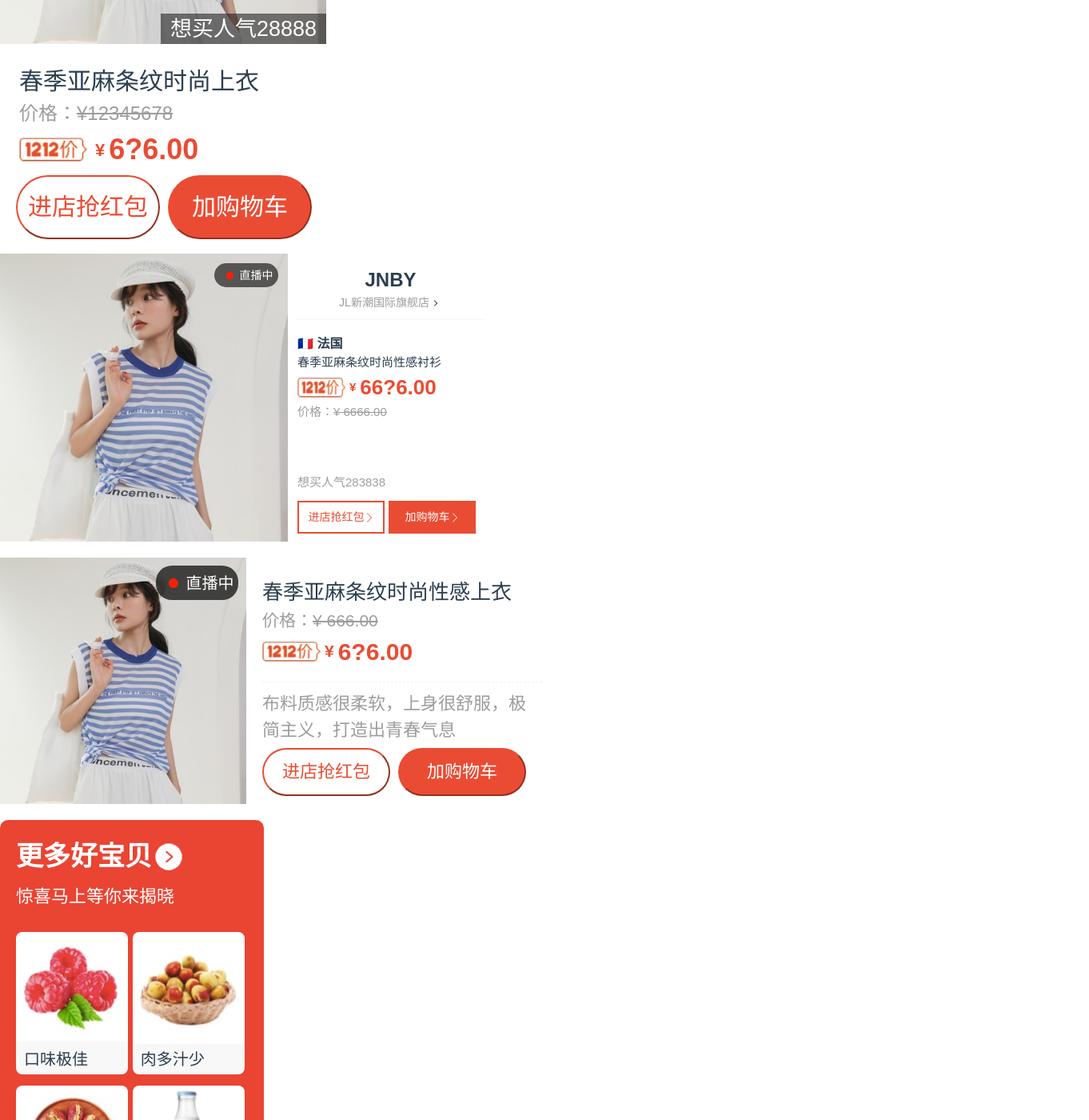
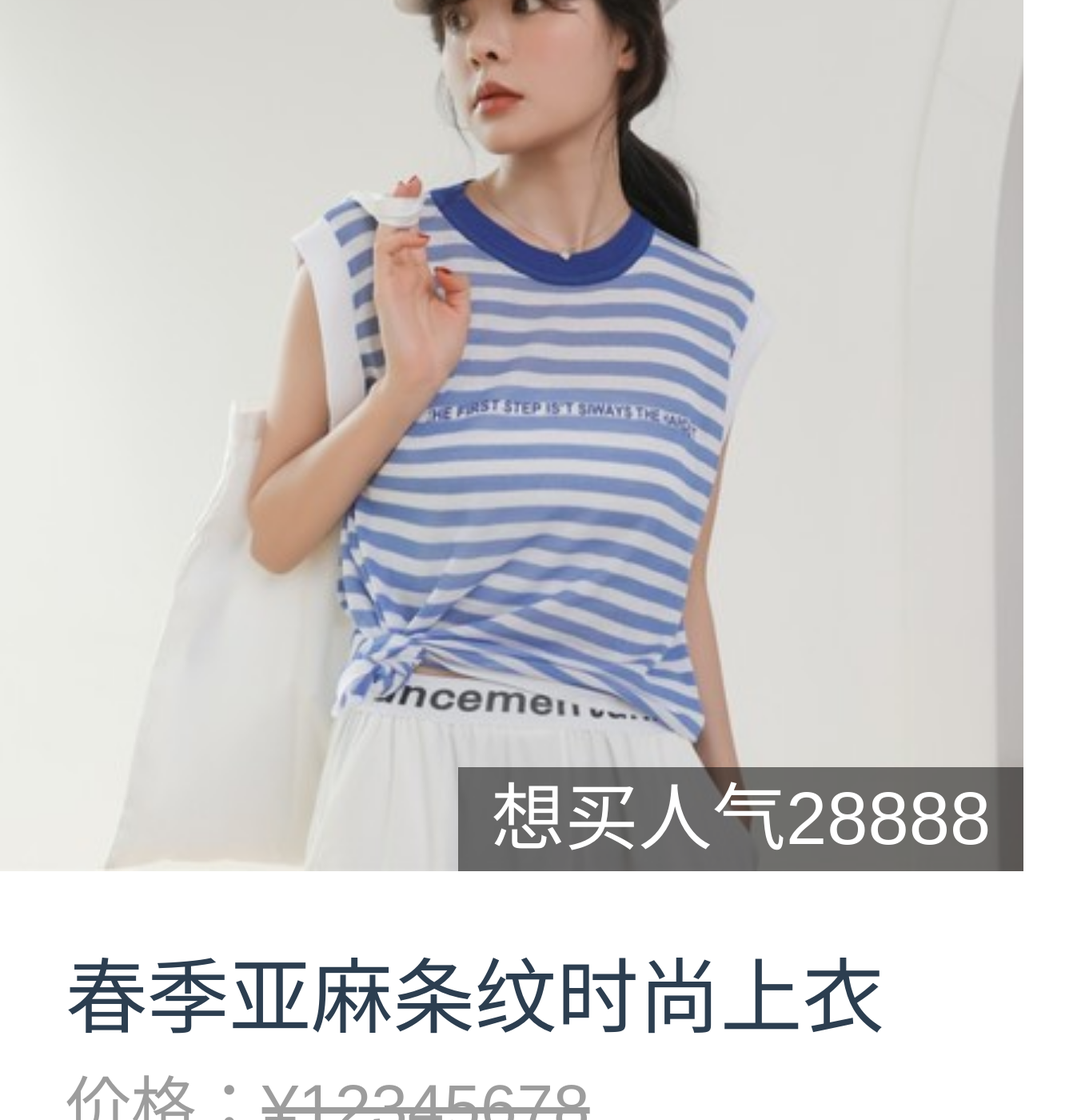
Before and after one commit to lixia9/lxl, a Vue app in the folder ljj/: page /#/goods in a window 1280 px wide. Shown: the part 480-1880 px from the top of the page at 80% size, 1362 px wide, since content can reach past the window. Built offline with nearby package versions, Linux system fonts and the light colour scheme.

Commit message:
布局优化

```diff
--- a/ljj/src/assets/public.css
+++ b/ljj/src/assets/public.css
@@ -4,9 +4,11 @@
     text-align: left;
     font-family:Arial, Verdana, Tahoma, "宋体", Helvetica, sans-serif;
     line-height: 150%;
+    font-size: 4vw;
 }
 img {
-    border: 0
+    border: 0;
+    max-width: 100%;
 }
 ul {
     clear:both;
@@ -44,7 +46,6 @@ button{
     justify-content: center;
     overflow: hidden;
     text-align: center;
-    font-size: 30px;
     border-color: #EA4C33;
 }
 .btn-buy{
--- a/ljj/src/components/Goods.vue
+++ b/ljj/src/components/Goods.vue
@@ -160,38 +160,38 @@ export default {
 </script>
 <style scoped>
     .firstStyle{
-        width: 408px;
-        height: 737px;
+        width: 100%;
+        height: 196vw;
     }
     .firstStyle .header{
         display: flex;
         align-items: center;
-        height: 67px;
-        padding-left: 24px;
-        border-top-right-radius: 25px;
-        border-top-left-radius: 25px;
+        height: 4.467rem;
+        padding-left: 1.6rem;
+        border-top-right-radius: 1.667rem;
+        border-top-left-radius: 1.667rem;
         background-color: #F5F5F5;
     }
     .firstStyle .header span{
-        font-size: 30px;
+        font-size: 2rem;
     }
     .firstStyle .header img{
-        width: 25px;
-        height: 25px;
-        margin-left: 5px;
+        width: 1.667rem;
+        height: 1.667rem;
+        margin-left: 0.333rem;
     }
     .firstStyle .banner{
         position: relative;
         width: 100%;
-        height: 408px;
+        height: 100vw;
     }
     .firstStyle .banner img {
-        width: 408px;
-        height: 408px;
+        width: 100%;
+        height: 100%;
     }
     .firstStyle .content{
         width: 100%;
-        margin-left: 24px;
+        margin-left: 1.6rem;
     }
     .firstStyle .banner div{
         position: absolute;
@@ -200,62 +200,65 @@ export default {
         display: flex;
         justify-content: center;
         align-items: center;
-        width: 207px;
-        height: 38px;
+        width: 13.8rem;
+        height: 2.533rem;
         color: white;
-        font-size: 27px;
+        font-size: 1.8rem;
         background-color: rgba(0,0,0,.5);
     }
     .firstStyle .title{
-        margin-top: 24px;
-        font-size: 30px;
+        margin-top: 1.6rem;
+        font-size: 2rem;
     }
     .firstStyle .productStatus{
-        font-size: 24px;
+        font-size: 1.6rem;
+    }
+    .firstStyle .productStatus span{
+        font-size: 1.6rem;
     }
     .firstStyle .productPrice{
-        font-size: 22px;
+        font-size: 1.467rem;
     }
     .firstStyle .productPrice img{
-        width: 85px;
-        height: 30px;
-        margin-right: 10px;
+        width: 5.667rem;
+        height: 2rem;
+        margin-right: 0.667rem;
     }
     .firstStyle .productPrice span{
-        margin-left: 5px;
-        font-size: 36px;
+        margin-left: 0.333rem;
+        font-size: 2.4rem;
     }
     .firstStyle .footer{
         display: flex;
         align-items: center;
-        margin-top: 5px;
-        margin-left: 20px;
+        margin-left: 0.333rem;
+        margin-left: 1.333rem;
         list-style: none;
     }
     .firstStyle .footer button{
-        height: 80px;
-        width: 180px;
-        font-size: 30px;
-        border-radius: 50px;
+        width: 11rem;
+        height: 5rem;
+        font-size: 1.8rem;
+        border-radius: 3.333rem;
     }
     .firstStyle .btn-buy{
-        margin-right: 10px;
+        margin-right: 0.667rem;
     }
 
 /* 第二张图布局 */
     .secondStyle{
-        width: 605px;
-        height: 360px;
+        width: 100%;
+        height: 59.5vw;
     }
     .secondStyle .left{
         position: relative;
         float: left;
-        width: 360px;
-        height: 360px;
+        width: 56vw;
+        height: 56vw;
     }
     .secondStyle .banner{
-        width: 360px;
-        height: 360px;
+        width: 100%;
+        height: 100%;
     }
     .secondStyle .shop{
         position: absolute;
@@ -264,28 +267,28 @@ export default {
         display: flex;
         justify-content: center;
         align-items: center;
-        width: 80px;
-        height: 30px;
-        margin-right: 12px;
-        margin-top: 12px;
-        border-radius: 20px;
+        width: 5.333rem;
+        height: 2rem;
+        margin-right: 0.8rem;
+        margin-top: 0.8rem;
+        border-radius: 1.333rem;
         color: white;
-        font-size: 14px;
+        font-size: 0.8rem;
         background-color: rgba(0,0,0,.6);
     }
     .secondStyle .shop img{
-        width: 25px;
-        height: 25px;
+        width: 1.667rem;
+        height: 1.667rem;
     }
     .secondStyle .right{
         position: relative;
         float: right;
-        width: 245px;
-        height: 360px;
+        width: 44vw;
+        height: 56vw;
     }
     .secondStyle .header{
-        padding-bottom: 10px;
-        margin-left: 12px;
+        padding-bottom: 0.3rem;
+        margin-left: 0.3rem;
         text-align: center;
         border-bottom:1px dashed #F0F0F0;
     }
@@ -296,8 +299,7 @@ export default {
         display: flex;
         align-items: center;
         justify-content: center;
-        margin-top: 15px;
-        font-size: 24px;
+        font-size: 1.2rem;
         font-weight: bold;
     }
     .secondStyle .summary{
@@ -305,83 +307,86 @@ export default {
         justify-content: center;
         align-items: center;
         color: #9D9D9D;
-        font-size: 14px;
+        font-size: 0.8rem;
     }
     .secondStyle .productPrice{
-        /* display: flex;
-        align-items: center;
-        color: #EA4C33; */
-        font-size: 15px;
-        /* font-weight: bold; */
+        font-size: 0.8rem;
     }
     .secondStyle .productPrice img{
-        width: 60px;
-        height: 25px;
-        margin-right: 5px;
+        width: 3.3rem;
+        height: 1.2rem;
+        margin-right: 0.333rem;
     }
     .secondStyle .productPrice span{
-        margin-left: 5px;
-        font-size: 26px;
-        /* font-family: Arial, Helvetica, sans-serif; */
+        margin-left: 0.333rem;
+        font-size: 1.3rem;
     }
     .secondStyle .main{
-        position: absolute;
-        margin-top: 10px;
-        margin-left: 12px;
+        margin-left: 0.3rem;
     }
     .productMade{
-        margin-top: 8px;
+        margin-top: 0.533rem;
+        font-size: 0.9rem;
         font-weight: bold;
     }
     .secondStyle .productTitle{
         overflow: hidden;
-        font-size: 15px;
+        white-space:nowrap;
+        text-overflow:ellipsis;
+        font-size: 0.8rem;
     }
     .secondStyle .productStatus{
-        font-size: 15px;
+        font-size: 0.8rem;
+    }
+    .secondStyle .productStatus span{
+        font-size: 0.8rem;
     }
     .secondStyle .footer{
         position: absolute;
-        bottom: 10px;
-        margin-left: 12px;
-        font-size: 15px;
+        bottom: 0;
+        width: 100%;
+        margin-left: 0.3rem;
     }
     .secondStyle .tips{
+        font-size: 0.6rem;
         color: #9D9D9D;
     }
     .secondStyle .btn{
-        margin-top: 12px;
+        margin-top: 0.2rem;
         display: flex;
     }
     .secondStyle .btn button{
-        width: 109px;
-        height: 41px;
-        font-size: 14px;
-        border: 2px solid #EA4C33;
+        width: 5rem;
+        height: 2rem;
+        border: 0.1rem solid #EA4C33;
     }
     .secondStyle .btn img{
         display: flex;
         align-items: center;
-        width: 12px;
-        height: 12px;
+        width: 0.5rem;
+        height: 0.5rem;
+    }
+    .secondStyle .btn span{
+        font-size: 0.6rem;
+        white-space:nowrap;
+        overflow:hidden;
     }
 
     /* 第三张图布局*/
     .thirdStyle{
-        width: 678px;
-        height: 308px;
-        margin-top: 20px;
+        width: 100%;
+        height: 45vw;
     }
     .thirdStyle .left{
         position: relative;
         float: left;
-        width: 308px;
-        height: 308px;
+        width: 45vw;
+        height: 45vw;
         background-color: gray;
     }
     .thirdStyle .banner{
-        width: 308px;
-        height: 308px;
+        width: 100%;
+        height: 100%;
     }
     .thirdStyle .shop{
         position: absolute;
@@ -390,135 +395,141 @@ export default {
         display: flex;
         justify-content: center;
         align-items: center;
-        width: 103px;
-        height: 43px;
-        margin-right: 10px;
-        margin-top: 10px;
-        border-radius: 20px;
+        width: 5.5rem;
+        height: 2rem;
+        margin-right: 0.667rem;
+        margin-top: 0.667rem;
+        border-radius: 1.333rem;
         color: white;
-        font-size: 20px;
-        background-color: rgba(0,0,0,0.7);
-
-
+        background-color: rgba(0,0,0,.7);
+    }
+    .thirdStyle .shop img{
+        width: 1.8rem;
+        height: 1.8rem;
     }
     .thirdStyle .right{
         position: relative;
         float: right;
-        width: 370px;
-        height: 308px;
+        width: 55vw;
+        height: 45vw;
     }
     .thirdStyle .header{
-        margin-left: 20px;
-        padding-bottom: 15px;
+        margin-left: 0.6rem;
+        padding-bottom: 0.5rem;
         border-bottom: 1px dashed #F0F0F0;
     }
-    .thirdStyle .header div{
-        height: 33%;
-    }
     .thirdStyle .productTitle{
-        margin-top: 24px;
-        font-size: 26px;
+        margin-top: 0.3rem;
     }
     .thirdStyle .productStatus{
-        font-size: 21px;
+        font-size: 0.8rem;
+    }
+    .thirdStyle .productStatus span{
+        font-size: 0.8rem;
     }
     .thirdStyle .productPrice{
-        /* display: flex;
-        align-items: center;
-        color: #EA4C33; */
-        font-size: 21px;
-        /* font-weight: bold; */
+        font-size: 0.8rem;
     }
     .thirdStyle .productPrice img{
-        widows: 70px;
-        height: 25px;
-        margin-right: 5px;
-        margin-top: 5px;
-        margin-bottom: 5px;
+        width: 2.6rem;
+        height: 1.2rem;
+        margin-right: 0.33rem;
+        margin-top: 0.33rem;
+        margin-bottom: 0.33rem;
     }
     .thirdStyle .productPrice span{
-        margin-left: 5px;
-        font-size: 30px;
-        /* font-family: Arial, Helvetica, sans-serif; */
+        margin-left: 0.33rem;
+        font-size: 1.2rem;
     }
     .thirdStyle .main{
-        margin-top: 10px;
-        margin-left: 20px;
+        margin-top: 0.3rem;
+        margin-left: 0.6rem;
         color: #9D9D9D;
-        font-size: 22px;
+        font-size: 0.85rem;
+        overflow:hidden;
+        text-overflow:ellipsis;
+        display:-webkit-box;
+        -webkit-box-orient:vertical;
+        -webkit-line-clamp:2;
     }
     .thirdStyle .footer{
         position: absolute;
-        bottom: 10px;
+        bottom: 0.3rem;
         display: flex;
-        margin-left: 20px;
+        font-size: 1rem;
+        margin-left: 0.6rem;
     }
     .thirdStyle .footer button{
-        width: 160px;
-        height: 60px;
-        font-size: 22px;
-        border-radius: 30px;
+        width: 5.2rem;
+        height: 2rem;
+        font-size: 0.8rem;
+        border-radius: 1.667rem;
     }
     .thirdStyle .btn-buy{
-        margin-right: 10px;
+        margin-right: 0.6rem;
+    }
+    .thirdStyle .footer span{
+        white-space:nowrap;
+        overflow:hidden;
     }
     /* 第四张图的布局 */
     .forthStyle{
-        width: 330px;
-        height: 600px;
-        margin-top: 20px;
+        width: 100%;
+        height: 182vw;
+        margin-top: 1.33rem;
         background-color: #EA4433;
-        border-radius: 10px;
+        border-radius: 0.667rem;
     }
     .forthStyle .header{
         display: flex;
         align-items: center;
-        padding-top: 20px;
-        margin-left: 20px;
-        margin-right: 20px;
+        padding-top: 1.333rem;
+        margin-left: 1.333rem;
+        margin-right: 1.333rem;
         color: white;
-        font-size: 34px;
+        font-size: 2.8rem;
         font-weight: bold;
     }
     .forthStyle .header img{
-        width: 42px;
-        height: 42px;
+        width: 3.4rem;
+        height: 3.4rem;
     }
     .forthStyle .main{
-        margin: 8px 20px 28px 20px;
+        margin: 0.53rem 1.33rem 1.86rem 1.33rem;
         color: white;
-        font-size: 22px;
+        font-size: 1.85rem;
     }
     .forthStyle .footer{
-        margin-left: 20px;
-        margin-right: 20px;
+        margin-left: 1.33rem;
+        margin-right: 1.33rem;
     }
     .forthStyle .footer ul li {
-        width: 140px;
-        height: 182px;
-        margin-bottom: 10px;
+        width: 10.8rem;
+        height: 10.8rem;
+        margin-bottom: 3rem;
     }
     .productBanner{
-        width: 140px;
-        height: 140px;
+        width: 10.8rem;
+        height: 10.8rem;
     }
     .productBanner img{
         height: 100%;
         width: 100%;
-        border-top-left-radius: 8px;
-        border-top-right-radius: 8px;
+        border-top-left-radius: 0.53rem;
+        border-top-right-radius: 0.53rem;
     }
     .forthStyle .productTitle{
         bottom: 0;
         display: flex;
         align-items: center;
-        height: 38px;
-        font-size: 20px;
+        height: 2.53rem;
+        font-size: 1rem;
         background-color: #F8F8F8;
-        border-bottom-left-radius: 8px;
-        border-bottom-right-radius: 8px;
+        border-bottom-left-radius: 0.53rem;
+        border-bottom-right-radius: 0.53rem;
     }
     .forthStyle .productTitle span{
-        margin-left: 10px;
+        font-size: 1.5rem;
+        margin-left: 0.6rem;
     }
 </style>
```
